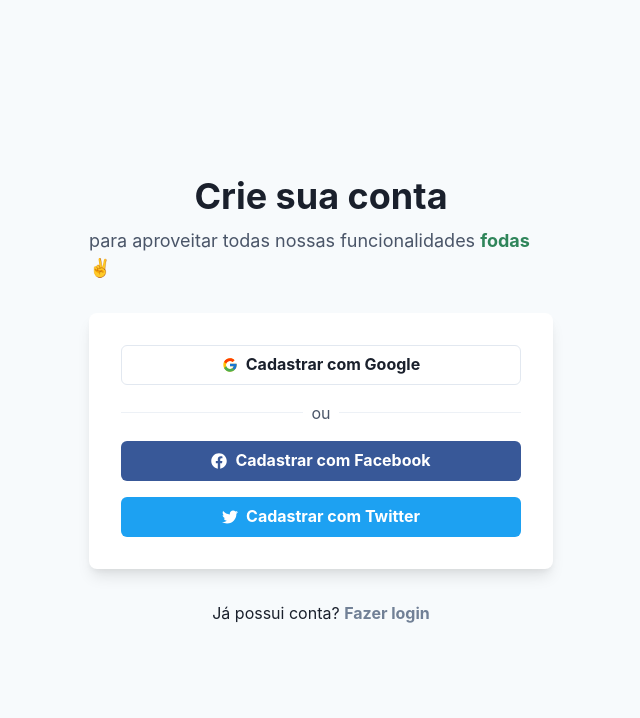
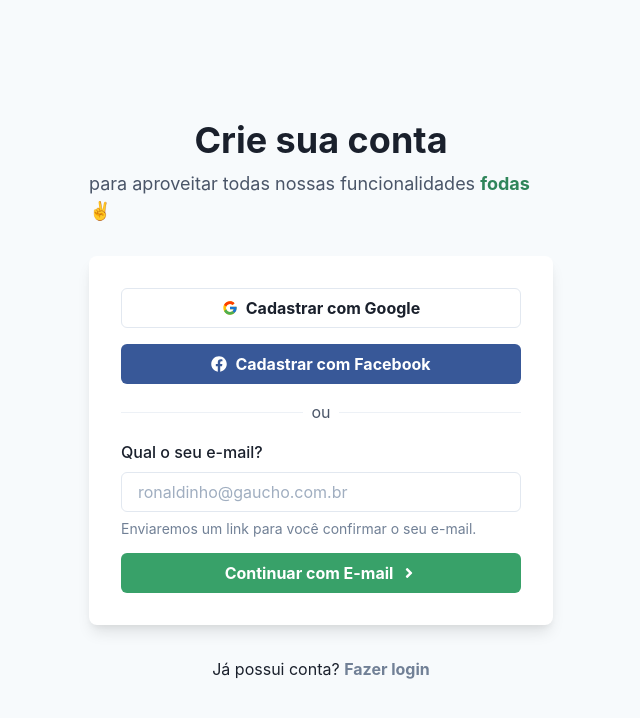
Before and after one commit to rafaelmuttoni/next-auth-prisma, a Next.js app: page /register in a window 1280 px wide. Shown: the top 718 px of the page, without its empty margins (319-959 px from the left). Built offline with nearby package versions, Linux system fonts and the light colour scheme; no server answers.

Commit message:
login/register in component

```diff
--- /dev/null
+++ b/src/components/LoginForm.tsx
@@ -0,0 +1,123 @@
+import { useState } from "react";
+import NextLink from "next/link";
+import {
+  Box,
+  Button,
+  Divider,
+  Flex,
+  FormControl,
+  FormHelperText,
+  FormLabel,
+  Heading,
+  Input,
+  Stack,
+  Text,
+  useColorModeValue,
+} from "@chakra-ui/react";
+import { FcGoogle } from "react-icons/fc";
+import { FaFacebook, FaAngleRight } from "react-icons/fa";
+import { signIn } from "../services/auth";
+
+type LoginFormProps = {
+  register?: boolean;
+};
+
+export default function LoginForm({ register }: LoginFormProps) {
+  const [email, setEmail] = useState("");
+  const [loading, setLoading] = useState(false);
+
+  const handleLoginClick = async (provider: string, email?: string) => {
+    setLoading(true);
+
+    if (email) {
+      const res = await signIn(provider, email);
+      console.log(res);
+    } else {
+      const res = await signIn(provider, null);
+      console.log(res);
+    }
+  };
+
+  return (
+    <Flex
+      minH={"100vh"}
+      align={"center"}
+      justify={"center"}
+      bg={useColorModeValue("gray.50", "gray.800")}
+    >
+      <Stack spacing={8} mx={"auto"} maxW={"lg"} py={12} px={6}>
+        <Stack align={"center"}>
+          <Heading fontSize={"4xl"}>
+            {register ? "Crie" : "Entre na"} sua conta
+          </Heading>
+          <Text fontSize={"lg"} color={"gray.600"}>
+            para aproveitar todas nossas funcionalidades{" "}
+            <Text fontWeight="bold" as="span" color="brand.600">
+              fodas ✌️
+            </Text>
+          </Text>
+        </Stack>
+        <Box
+          rounded={"lg"}
+          bg={useColorModeValue("white", "gray.700")}
+          boxShadow={"lg"}
+          p={8}
+        >
+          <Stack spacing={4}>
+            <Button
+              w={"full"}
+              variant={"outline"}
+              leftIcon={<FcGoogle />}
+              onClick={() => handleLoginClick("google")}
+              isLoading={loading}
+            >
+              <Text>{register ? "Cadastrar" : "Fazer Login"} com Google</Text>
+            </Button>
+            <Button
+              w={"full"}
+              colorScheme={"facebook"}
+              leftIcon={<FaFacebook />}
+            >
+              <Text>{register ? "Cadastrar" : "Entrar"} com Facebook</Text>
+            </Button>
+            <Flex alignItems="center">
+              <Divider />
+              <Text color="gray.600" mx="2">
+                ou
+              </Text>
+              <Divider />
+            </Flex>
+            <FormControl id="email">
+              <FormLabel>Qual o seu e-mail?</FormLabel>
+              <Input
+                type="email"
+                value={email}
+                onChange={(e) => setEmail(e.target.value)}
+                placeholder="ronaldinho@gaucho.com.br"
+              />
+              <FormHelperText>
+                Enviaremos um link para você confirmar o seu e-mail.
+              </FormHelperText>
+            </FormControl>
+            <Button
+              w={"full"}
+              colorScheme="brand"
+              rightIcon={<FaAngleRight />}
+              onClick={() => handleLoginClick("email", email)}
+            >
+              <Text>Continuar com E-mail</Text>
+            </Button>
+          </Stack>
+        </Box>
+        <Text textAlign="center">
+          {register ? "Já" : "Não"} possui conta?{" "}
+          <NextLink href={register ? "/login" : "/register"}>
+            <Button as="a" variant="link">
+              {register ? "Fazer login" : "Cadastrar-se"}
+            </Button>
+          </NextLink>
+        </Text>
+      </Stack>
+    </Flex>
+  );
+}
--- a/src/pages/register.tsx
+++ b/src/pages/register.tsx
@@ -1,98 +1,25 @@
-import { useState } from "react";
 import { GetServerSideProps } from "next";
-import NextLink from "next/link";
-import {
-  Flex,
-  Box,
-  Divider,
-  Stack,
-  Button,
-  Heading,
-  Text,
-  useColorModeValue,
-} from "@chakra-ui/react";
-import { FcGoogle } from "react-icons/fc";
-import { FaFacebook, FaTwitter } from "react-icons/fa";
-import { signIn, getSession } from "../services/auth";
+import { getSession } from "../services/auth";
+
+import LoginForm from "../components/LoginForm";
 
 export default function Login() {
-  const [email, setEmail] = useState("");
-  const [loading, setLoading] = useState(false);
-
-  const handleGoogleClick = () => {
-    setLoading(true);
-    signIn("google", null);
-  };
-
-  return (
-    <Flex
-      minH={"100vh"}
-      align={"center"}
-      justify={"center"}
-      bg={useColorModeValue("gray.50", "gray.800")}
-    >
-      <Stack spacing={8} mx={"auto"} maxW={"lg"} py={12} px={6}>
-        <Stack align={"center"}>
-          <Heading fontSize={"4xl"}>Crie sua conta</Heading>
-          <Text fontSize={"lg"} color={"gray.600"}>
-            para aproveitar todas nossas funcionalidades{" "}
-            <Text fontWeight="bold" as="span" color="brand.600">
-              fodas ✌️
-            </Text>
-          </Text>
-        </Stack>
-        <Box
-          rounded={"lg"}
-          bg={useColorModeValue("white", "gray.700")}
-          boxShadow={"lg"}
-          p={8}
-        >
-          <Stack spacing={4}>
-            <Button
-              w={"full"}
-              variant={"outline"}
-              leftIcon={<FcGoogle />}
-              onClick={handleGoogleClick}
-              isLoading={loading}
-            >
-              <Text>Cadastrar com Google</Text>
-            </Button>
-            <Flex alignItems="center">
-              <Divider />
-              <Text color="gray.600" mx="2">
-                ou
-              </Text>
-              <Divider />
-            </Flex>
-            <Button
-              w={"full"}
-              colorScheme={"facebook"}
-              leftIcon={<FaFacebook />}
-            >
-              <Text>Cadastrar com Facebook</Text>
-            </Button>
-            <Button w="full" colorScheme="twitter" leftIcon={<FaTwitter />}>
-              Cadastrar com Twitter
-            </Button>
-          </Stack>
-        </Box>
-        <Text textAlign="center">
-          Já possui conta?{" "}
-          <NextLink href="/login">
-            <Button as="a" variant="link" colorScheme="brand">
-              Fazer login
-            </Button>
-          </NextLink>
-        </Text>
-      </Stack>
-    </Flex>
-  );
+  return <LoginForm register />;
 }
 
 export const getServerSideProps: GetServerSideProps = async (context) => {
   const session = await getSession(context);
 
+  if (session) {
+    return {
+      redirect: {
+        destination: "/dashboard",
+        permanent: false,
+      },
+    };
+  }
+
   return {
-    props: { session },
+    props: {},
   };
 };
```
Also changed, not shown: src/pages/login.tsx (+5 -115 lines).
